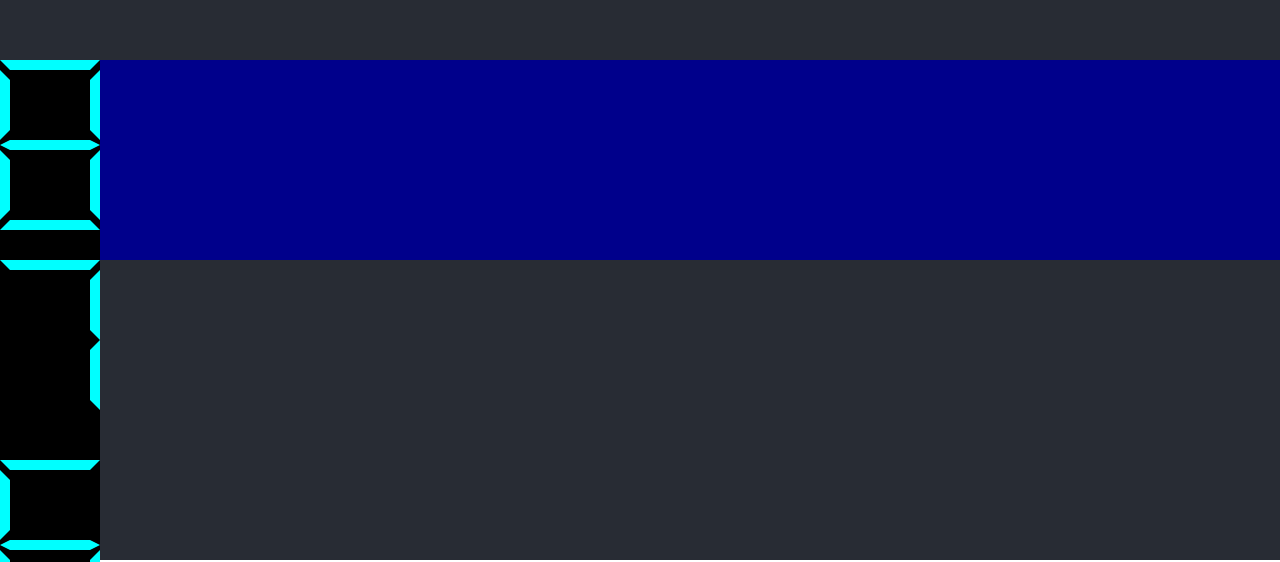
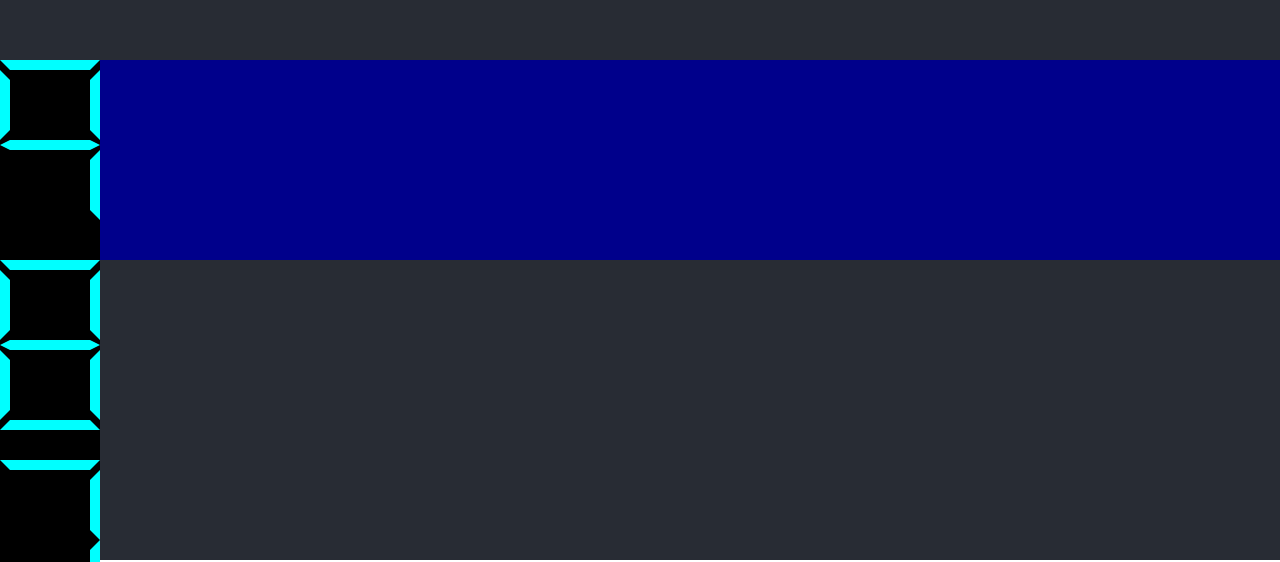
Before and after one commit to CJButton/Digital-Clock, a React (Create React App) app: page / in a window 1280 px wide. Shown: the part 240-802 px from the top of the page. Built offline with nearby package versions, Linux system fonts and the light colour scheme.

Commit message:
feat: Nine

```diff
--- a/src/App.tsx
+++ b/src/App.tsx
@@ -66,6 +66,21 @@ const ClockIndex = () => {
         <div className="App">
             <header className="App-header">
                 <div className='digital-wrapper'>
+
+                <div className='digital-nine'>
+                    <div className='top-half'>
+                        <div className='top' />
+                        <div className='left-and-right'>
+                            <div className='left' />
+                            <div className='right' />
+                        </div>
+                    </div>
+                    <div className='center-top' />
+                    <div className='center-bottom' />
+                    <div className='bottom-half'>
+                        <div className='right' />
+                    </div>
+                </div>
 
                 <div className='digital-eight'>
                     <div className='top-half'>
--- a/src/styles/digital/numbers.scss
+++ b/src/styles/digital/numbers.scss
@@ -11,7 +11,8 @@
 .digital-five,
 .digital-six,
 .digital-seven,
-.digital-eight {
+.digital-eight,
+.digital-nine {
     width: 100px;
     height: 200px;
     background-color: black;
@@ -221,7 +222,8 @@
     }
 }
 
-.digital-eight {
+.digital-eight,
+.digital-nine {
     .left-and-right {
         display: flex;
         .left {
@@ -293,3 +295,16 @@
         }
     }
 }
+
+.digital-nine {
+    .bottom-half {
+        .right {
+            border-right: 10px solid cyan;
+            border-top: 10px solid transparent;
+            height: 50px;
+            border-bottom: 10px solid transparent;
+            width: 10px;
+            margin-left: auto;
+        }
+    }
+}
```
